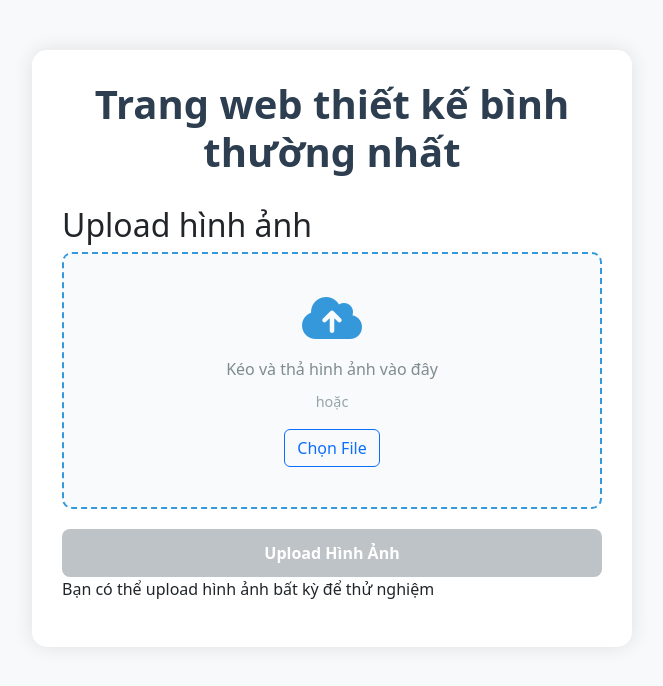
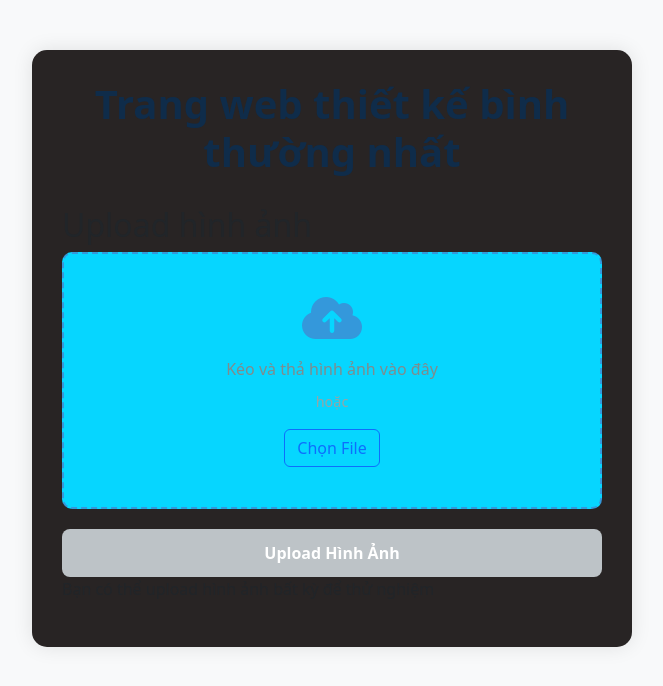
Before and after one commit to ThinhTran02082004/UMA_Trong_Thinh, a website: page public/index.html in a window 1280 px wide. Shown: the whole page, without its empty margins (308-971 px from the left). Drawn offline with nearby package versions, Linux system fonts and the light colour scheme.

Commit message:
đổi màu style.css

```diff
--- a/public/style.css
+++ b/public/style.css
@@ -2,14 +2,14 @@
     max-width: 600px;
     margin: 50px auto;
     padding: 30px;
-    background: #ffffff;
+    background: #282424;
     border-radius: 15px;
     box-shadow: 0 0 20px rgba(0, 0, 0, 0.1);
 }
 
 .upload-title {
     text-align: center;
-    color: #2c3e50;
+    color: #0f2c4a;
     margin-bottom: 30px;
     font-weight: 600;
 }
@@ -21,7 +21,7 @@
     text-align: center;
     cursor: pointer;
     transition: all 0.3s ease;
-    background: #f8fafc;
+    background: #06d6ff;
     margin-bottom: 20px;
 }
 
@@ -31,8 +31,8 @@
 }
 
 .upload-area.dragover {
-    background: #e3f2fd;
-    border-color: #2196f3;
+    background: #101c24;
+    border-color: #21f3b4;
 }
 
 .upload-icon {
```
